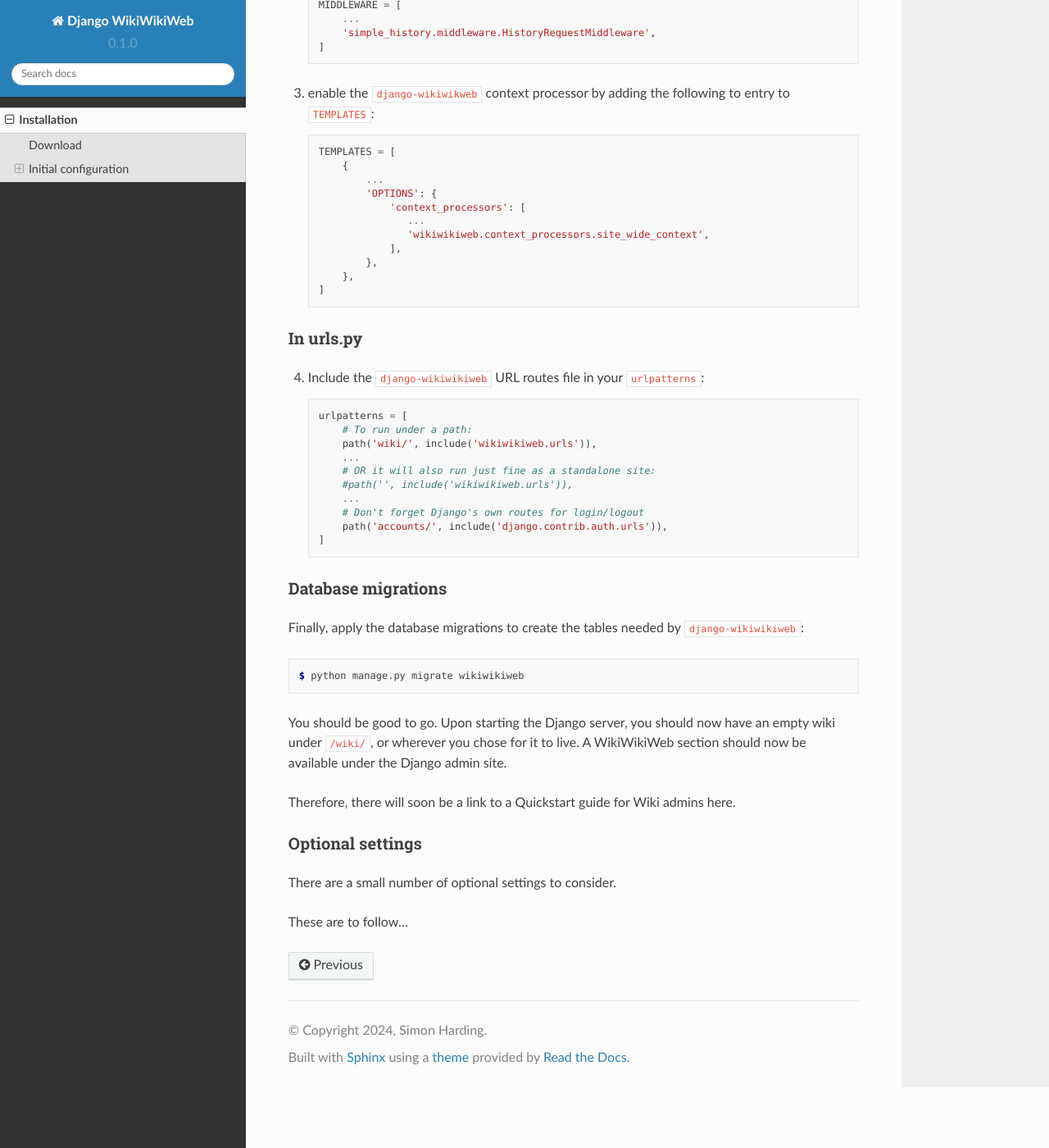
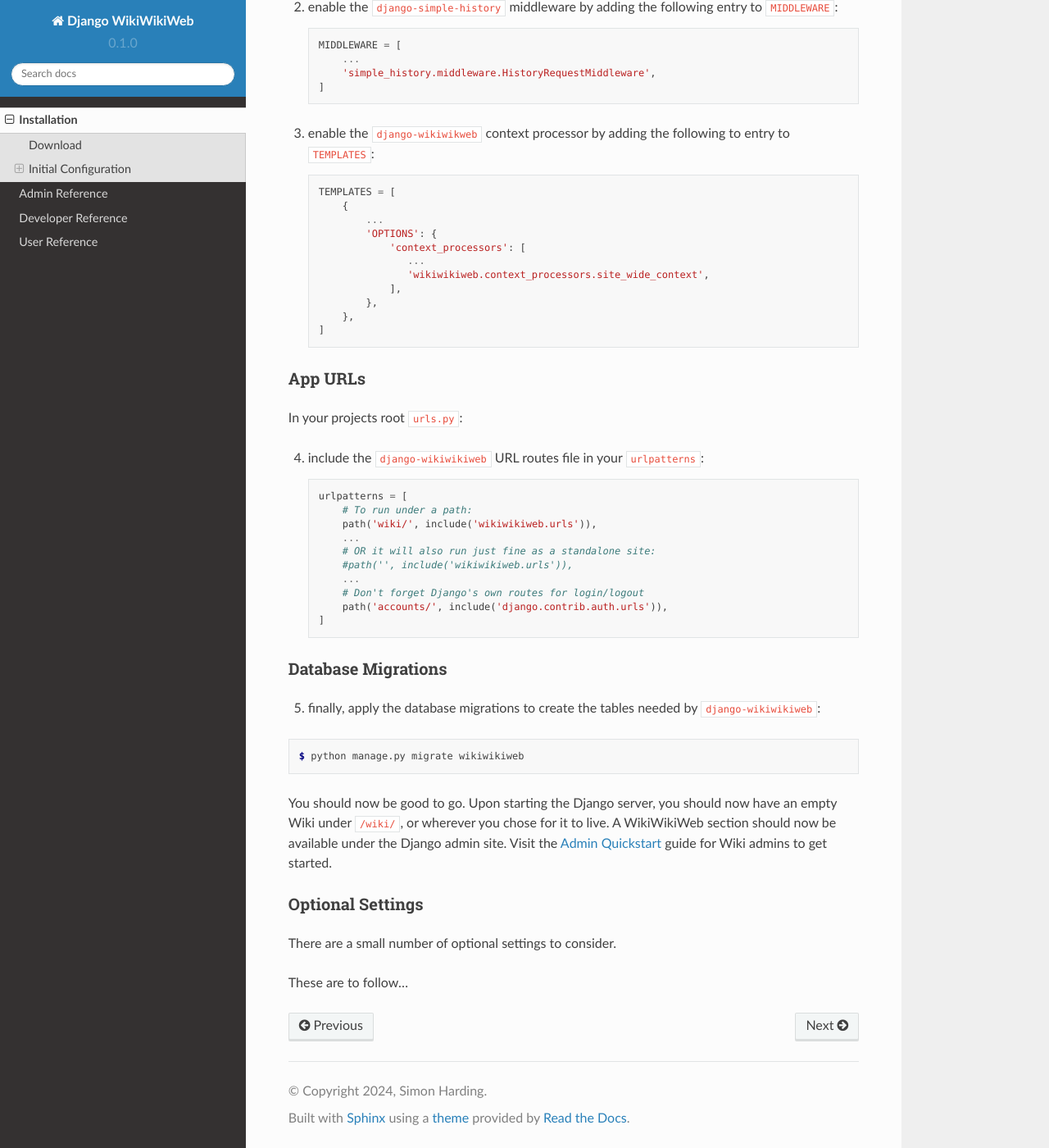
Before and after one commit to simonharris/django-wikiwikiweb, a Sphinx documentation site: the page built from docs/source/installation.rst, in a window 1280 px wide and 1400 px high, scrolled down 941 px. Shown: the whole window at 82% size. Built offline with Sphinx 7.4.7 and the Read the Docs theme 2.0.0, drawn with Linux system fonts in a browser that asks for light colours; pages that are not in the unit, such as notebooks, are missing from menus; some of the changed text lies outside the part shown.

Commit message:
Further documentation on getting started

```diff
--- a/docs/source/index.rst
+++ b/docs/source/index.rst
@@ -14,6 +14,6 @@ Contents
 .. toctree::
 
     installation
-    quickstart for admins
-    dev guide eg templatetags
-    end user guide
+    ref-admin
+    ref-developer
+    ref-user
--- a/docs/source/installation.rst
+++ b/docs/source/installation.rst
@@ -9,7 +9,7 @@ Installation
 Download
 ~~~~~~~~
 
-The preferred way to source ``django-wikiwikiweb`` is via ``pip``::
+The preferred way to get hold of ``django-wikiwikiweb`` is via ``pip``::
 
     $ pip install django-wikiwikiweb
 
@@ -17,14 +17,16 @@ This may be a good time to add ``django-wikiwikiweb`` to your project's ``requir
 
 The ``django-wikiwikiweb`` source code is also available via `the project's GitHub repository <https://github.com/simonharris/django-wikiwikiweb>`_.
 
-Initial configuration
+Initial Configuration
 ~~~~~~~~~~~~~~~~~~~~~
 
 There are a few changes to make to your project's configuration files.
 
 
-In settings.py
-^^^^^^^^^^^^^^
+App Settings
+^^^^^^^^^^^^
+
+In your project's ``settings.py``:
 
 1) add the app and its dependencies to ``INSTALLED_APPS``::
 
@@ -60,10 +62,12 @@ In settings.py
     ]
 
 
-In urls.py
+App URLs
 ^^^^^^^^^^
 
-4) Include the ``django-wikiwikiweb`` URL routes file in your ``urlpatterns``::
+In your projects root ``urls.py``:
+
+4) include the ``django-wikiwikiweb`` URL routes file in your ``urlpatterns``::
 
     urlpatterns = [
         # To run under a path:
@@ -89,11 +93,10 @@ Finally, apply the database migrations to create the tables needed by ``django-w
     $ python manage.py migrate wikiwikiweb
 
 
-You should be good to go. Upon starting the Django server, you should now have an empty wiki under ``/wiki/``, or wherever you chose for it to live. A WikiWikiWeb section should now be available under the Django admin site.
+You should now be good to go. Upon starting the Django server, you should now have an empty Wiki under ``/wiki/``, or wherever you chose for it to live. A WikiWikiWeb section should now be available under the Django admin site. Visit the :ref:`label-admin-quickstart` guide for Wiki admins to get started.
 
-Therefore, there will soon be a link to a Quickstart guide for Wiki admins here.
 
-Optional settings
+Optional Settings
 ^^^^^^^^^^^^^^^^^
 
 
--- /dev/null
+++ b/docs/source/ref-developer.rst
@@ -0,0 +1,4 @@
+Developer Reference
+===================
+
+To follow. eg templatetags, filters, ...
```
Also changed, not shown: other parts of docs/source/installation.rst (+2 -2 lines), docs/source/ref-admin.rst (added, +17 -0 lines), docs/source/ref-user.rst (added, +29 -0 lines), docs/source/templatetags.rst (added, +22 -0 lines).
